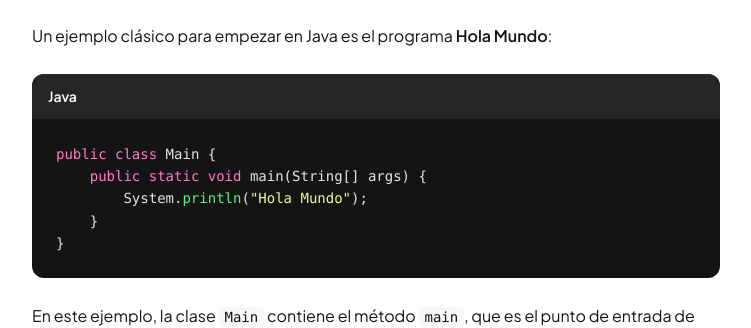
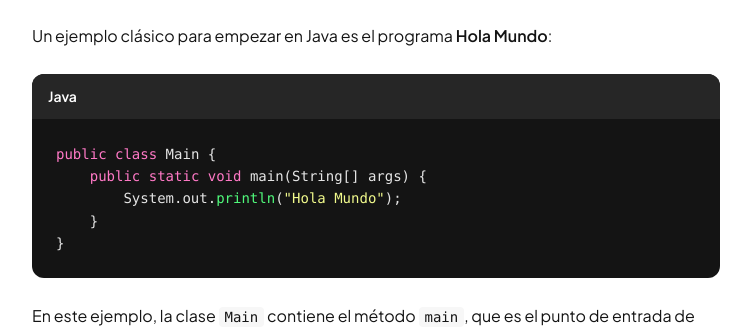
Before and after one commit to AJVP1/java, a React (Vite) app: page /#/ in a window 1280 px wide. Shown: the part 1743-2071 px from the top of the page, without its empty margins (280-1031 px from the left). Built offline with nearby package versions, Linux system fonts and the light colour scheme.

Commit message:
modificacion en el hola mundo

```diff
--- a/src/pages/Introduccion.tsx
+++ b/src/pages/Introduccion.tsx
@@ -7,7 +7,7 @@ import Codeblock from "../components/Codeblock.tsx";
 
 const holaMundoCode = `<span class="keyword">public</span> <span class="keyword">class</span> Main {
     <span class="keyword">public</span> <span class="keyword">static</span> <span class="keyword">void</span> main(String[] args) {
-        System.<span class="function">println</span>(<span class="string">"Hola Mundo"</span>);
+        System.out.<span class="function">println</span>(<span class="string">"Hola Mundo"</span>);
     }
 }`;
 
```
